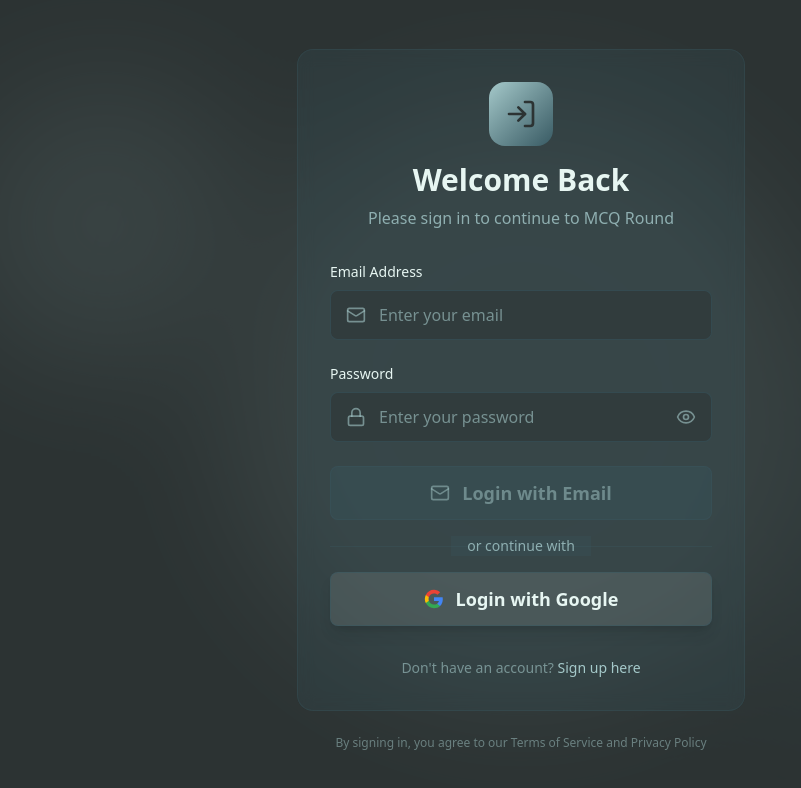
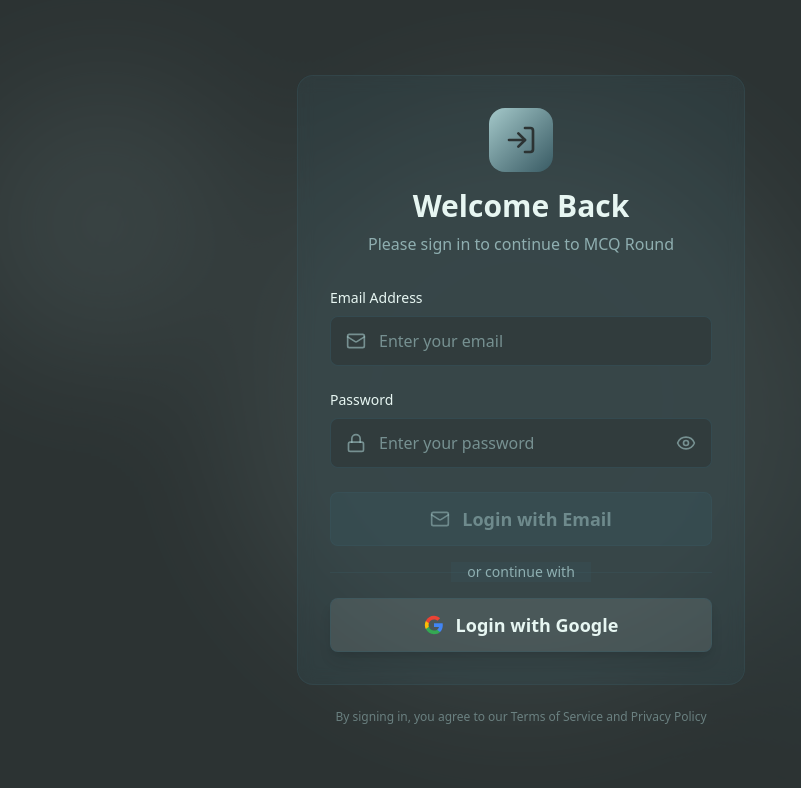
Before and after one commit to aayushr07/codequest, a Next.js app: page /login in a window 1280 px wide. Shown: the top 788 px of the page, without its empty margins (119-920 px from the left). Built offline with nearby package versions, Linux system fonts and the light colour scheme; no server answers.

Commit message:
Update page.jsx
Removed the SignUp option in login page

```diff
--- a/app/login/page.jsx
+++ b/app/login/page.jsx
@@ -182,17 +182,7 @@ export default function LoginPage() {
                     </button>
 
                     {/* Footer */}
-                    <div className="mt-8 text-center">
-                        <p className="text-[#A5C9CA]/60 text-sm">
-                            Don't have an account?{" "}
-                            <a
-                                href="/signup"
-                                className="text-[#A5C9CA] hover:text-[#E7F6F2] font-medium transition-colors duration-200 hover:underline"
-                            >
-                                Sign up here
-                            </a>
-                        </p>
-                    </div>
+
                 </div>
 
                 {/* Additional Info */}
```
